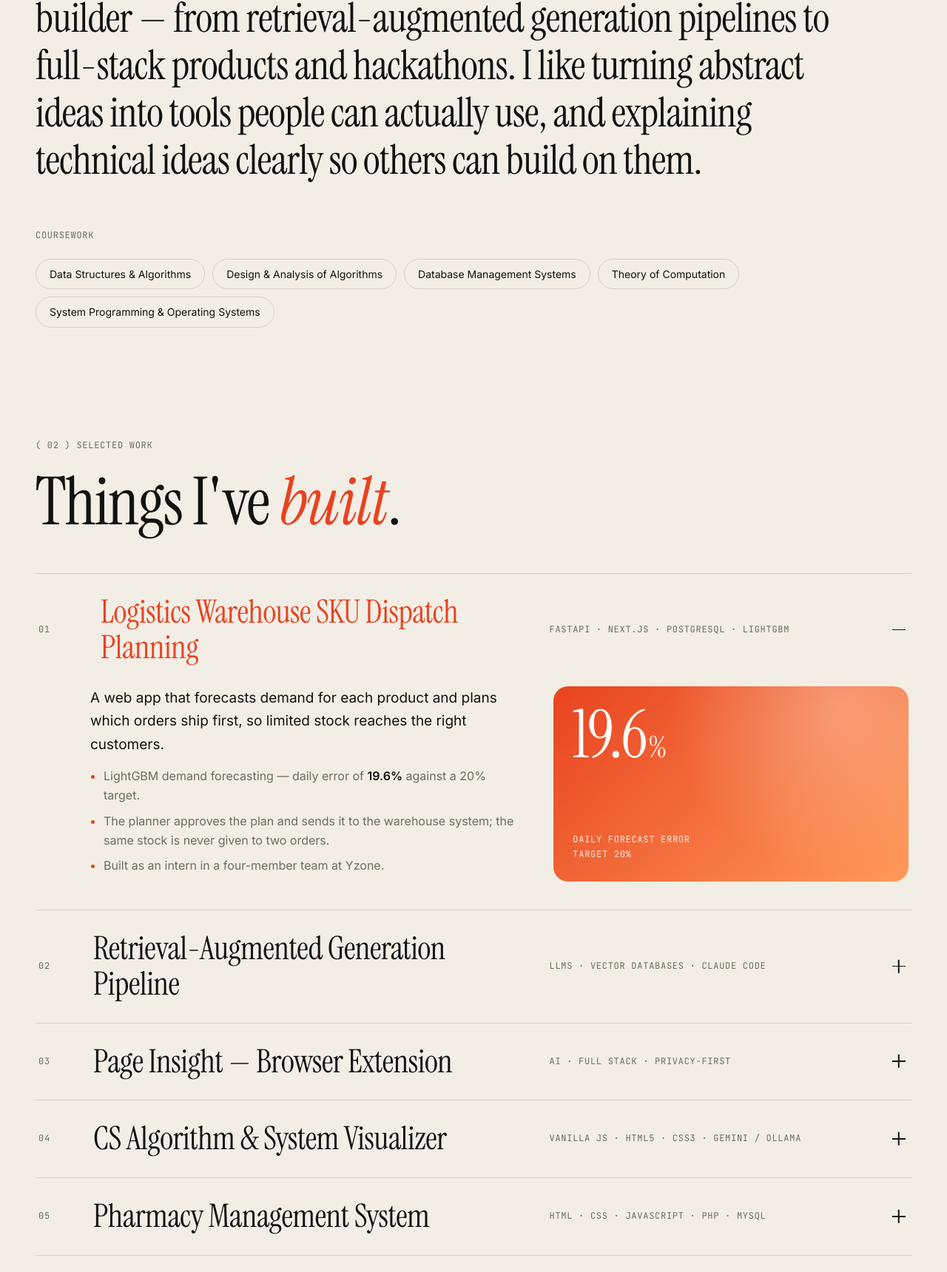
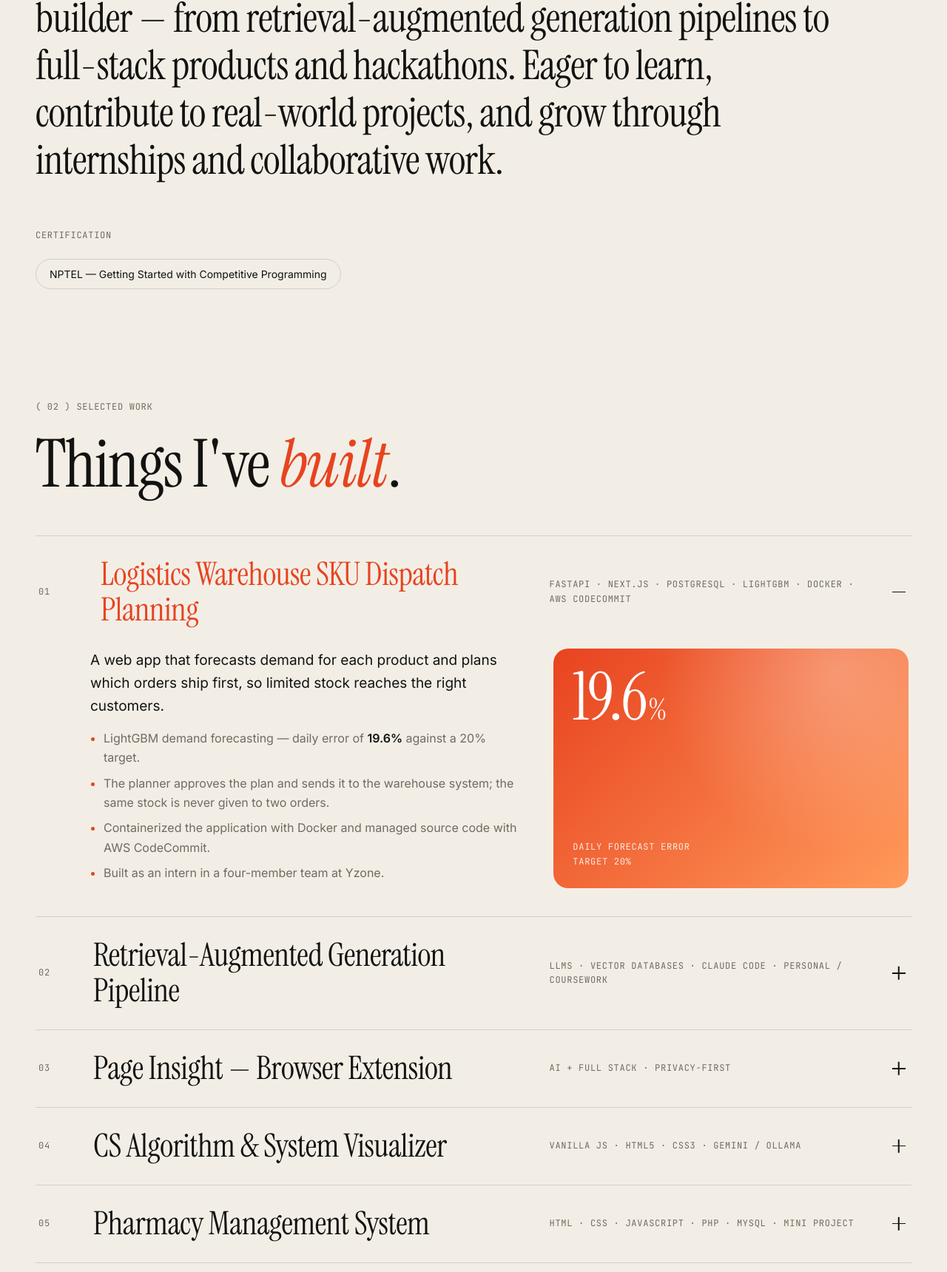
Before and after one commit to Jothi-Dhinakaran/Jothi-Dhinakaran.github.io, a plain HTML site: page index.html in a window 1280 px wide. Shown: the part 1205-2925 px from the top of the page at 74% size. Drawn offline with Linux system fonts and the light colour scheme.

Commit message:
Sync portfolio with latest resume
Co-Authored-By: Claude Sonnet 5.5 <noreply@anthropic.com>

```diff
--- a/index.html
+++ b/index.html
@@ -57,10 +57,10 @@
   <!-- ABOUT -->
   <section id="about">
     <p class="label mono">( 01 ) About</p>
-    <p class="statement" id="statement">I'm a motivated computer science student and hands-on builder — from retrieval-augmented generation pipelines to full-stack products and hackathons. I like turning abstract ideas into tools people can actually use, and explaining technical ideas clearly so others can build on them.</p>
+    <p class="statement" id="statement">I'm a motivated computer science student and hands-on builder — from retrieval-augmented generation pipelines to full-stack products and hackathons. Eager to learn, contribute to real-world projects, and grow through internships and collaborative work.</p>
     <div class="coursework">
-      <p class="label mono">Coursework</p>
-      <ul><li>Data Structures &amp; Algorithms</li><li>Design &amp; Analysis of Algorithms</li><li>Database Management Systems</li><li>Theory of Computation</li><li>System Programming &amp; Operating Systems</li></ul>
+      <p class="label mono">Certification</p>
+      <ul><li>NPTEL — Getting Started with Competitive Programming</li></ul>
     </div>
   </section>
 
@@ -71,13 +71,14 @@
     <div class="projects" id="projects">
 
       <article class="proj open">
-        <button class="p-head" aria-expanded="true"><span class="idx mono">01</span><h3>Logistics Warehouse SKU Dispatch Planning</h3><span class="p-tags mono">FastAPI · Next.js · PostgreSQL · LightGBM</span><span class="plus" aria-hidden="true"></span></button>
+        <button class="p-head" aria-expanded="true"><span class="idx mono">01</span><h3>Logistics Warehouse SKU Dispatch Planning</h3><span class="p-tags mono">FastAPI · Next.js · PostgreSQL · LightGBM · Docker · AWS CodeCommit</span><span class="plus" aria-hidden="true"></span></button>
         <div class="p-body"><div class="inner">
           <div class="p-copy">
             <p>A web app that forecasts demand for each product and plans which orders ship first, so limited stock reaches the right customers.</p>
             <ul>
               <li>LightGBM demand forecasting — daily error of <b>19.6%</b> against a 20% target.</li>
               <li>The planner approves the plan and sends it to the warehouse system; the same stock is never given to two orders.</li>
+              <li>Containerized the application with Docker and managed source code with AWS CodeCommit.</li>
               <li>Built as an intern in a four-member team at Yzone.</li>
             </ul>
           </div>
@@ -86,7 +87,7 @@
       </article>
 
       <article class="proj">
-        <button class="p-head" aria-expanded="false"><span class="idx mono">02</span><h3>Retrieval-Augmented Generation Pipeline</h3><span class="p-tags mono">LLMs · Vector databases · Claude Code</span><span class="plus" aria-hidden="true"></span></button>
+        <button class="p-head" aria-expanded="false"><span class="idx mono">02</span><h3>Retrieval-Augmented Generation Pipeline</h3><span class="p-tags mono">LLMs · Vector databases · Claude Code · Personal / Coursework</span><span class="plus" aria-hidden="true"></span></button>
         <div class="p-body"><div class="inner">
           <div class="p-copy">
             <p>A RAG pipeline that connects large language models to vector databases so answers are grounded in real documents.</p>
@@ -97,7 +98,7 @@
       </article>
 
       <article class="proj">
-        <button class="p-head" aria-expanded="false"><span class="idx mono">03</span><h3>Page Insight — Browser Extension</h3><span class="p-tags mono">AI · Full stack · Privacy-first</span><span class="plus" aria-hidden="true"></span></button>
+        <button class="p-head" aria-expanded="false"><span class="idx mono">03</span><h3>Page Insight — Browser Extension</h3><span class="p-tags mono">AI + Full Stack · Privacy-first</span><span class="plus" aria-hidden="true"></span></button>
         <div class="p-body"><div class="inner">
           <div class="p-copy">
             <p>A browser extension that gives instant insight into any webpage: its type, sentiment and a one-line summary.</p>
@@ -119,7 +120,7 @@
       </article>
 
       <article class="proj">
-        <button class="p-head" aria-expanded="false"><span class="idx mono">05</span><h3>Pharmacy Management System</h3><span class="p-tags mono">HTML · CSS · JavaScript · PHP · MySQL</span><span class="plus" aria-hidden="true"></span></button>
+        <button class="p-head" aria-expanded="false"><span class="idx mono">05</span><h3>Pharmacy Management System</h3><span class="p-tags mono">HTML · CSS · JavaScript · PHP · MySQL · Mini Project</span><span class="plus" aria-hidden="true"></span></button>
         <div class="p-body"><div class="inner">
           <div class="p-copy">
             <p>A web-based system to manage day-to-day pharmacy operations.</p>
@@ -148,8 +149,8 @@
       <div><h3>Web</h3><ul><li>HTML &amp; CSS</li><li>JavaScript</li><li>PHP</li><li>Next.js</li><li>FastAPI</li></ul></div>
       <div><h3>Data</h3><ul><li>MySQL</li><li>PostgreSQL</li><li>Vector databases</li></ul></div>
       <div><h3>AI</h3><ul><li>LLMs</li><li>RAG pipelines</li><li>Claude Code</li><li>LightGBM</li></ul></div>
-      <div><h3>Core</h3><ul><li>Problem solving</li><li>Logical thinking</li><li>Explaining technical ideas</li></ul></div>
-      <div><h3>Exploring</h3><ul><li>Full-stack development</li><li>GPU &amp; parallel computing</li></ul></div>
+      <div><h3>DevOps</h3><ul><li>Docker</li><li>AWS CodeCommit</li></ul></div>
+      <div><h3>Core</h3><ul><li>Problem solving</li><li>Logical thinking</li><li>Public communication of technical ideas</li></ul></div>
     </div>
   </section>
 
@@ -159,8 +160,8 @@
     <h2><span class="mask"><span class="ln">Where I've <em>learned</em>.</span></span></h2>
     <div class="rows">
       <div class="row"><span class="mono">Internship</span><div><h3>Intern — Yzone</h3><p>Logistics Warehouse SKU Dispatch Planning. Worked in a four-member team to build a dispatch planning system, helping decide which orders ship first, from which stock, and in which truck wave.</p></div></div>
-      <div class="row"><span class="mono">Hackathon</span><div><h3>Participant — Smart India Hackathon</h3><p>Attendance Management System. Contributed ideas for an automated attendance system for colleges and collaborated with the team to improve tracking efficiency at a national-level hackathon.</p></div></div>
-      <div class="row"><span class="mono">Workshop</span><div><h3>“Mastering NVIDIA GPUs”</h3><p>Learned the fundamentals of GPU architecture and parallel computing, with exposure to performance optimization using GPUs.</p></div></div>
+      <div class="row"><span class="mono">Hackathon</span><div><h3>Participant — Smart India Hackathon</h3><p>Attendance Management System. Participated in a national-level hackathon solving real-world problems. Contributed ideas for an automated attendance system for colleges and collaborated with the team to improve efficiency in attendance tracking.</p></div></div>
+      <div class="row"><span class="mono">Certification</span><div><h3>NPTEL — Getting Started with Competitive Programming</h3><p>Completed the NPTEL course on competitive programming and algorithmic problem solving.</p></div></div>
       <div class="row"><span class="mono">Education</span><div><h3>B.E. Computer Science &amp; Engineering</h3><p>Government College of Technology, Coimbatore — 3rd year, current. CGPA 8.42.</p></div></div>
     </div>
   </section>
@@ -172,6 +173,7 @@
     <a class="mail" id="mail" href="mailto:jothidhina57@gmail.com">jothidhina57@gmail.com <span>↗</span></a>
     <div class="links">
       <a href="http://www.linkedin.com/in/jothi-dhinakaran-j-m-052bb4330" target="_blank" rel="noopener">LinkedIn ↗</a>
+      <a href="https://github.com/Jothi-Dhinakaran" target="_blank" rel="noopener">GitHub ↗</a>
       <a href="tel:+919791700588">+91 97917 00588</a>
       <button id="copy" class="linkbtn">Copy email</button>
       <a href="Jothi_Dhinakaran_Resume.docx" download>Resume ↓</a>
```
Also changed, not shown: 1 other file.
